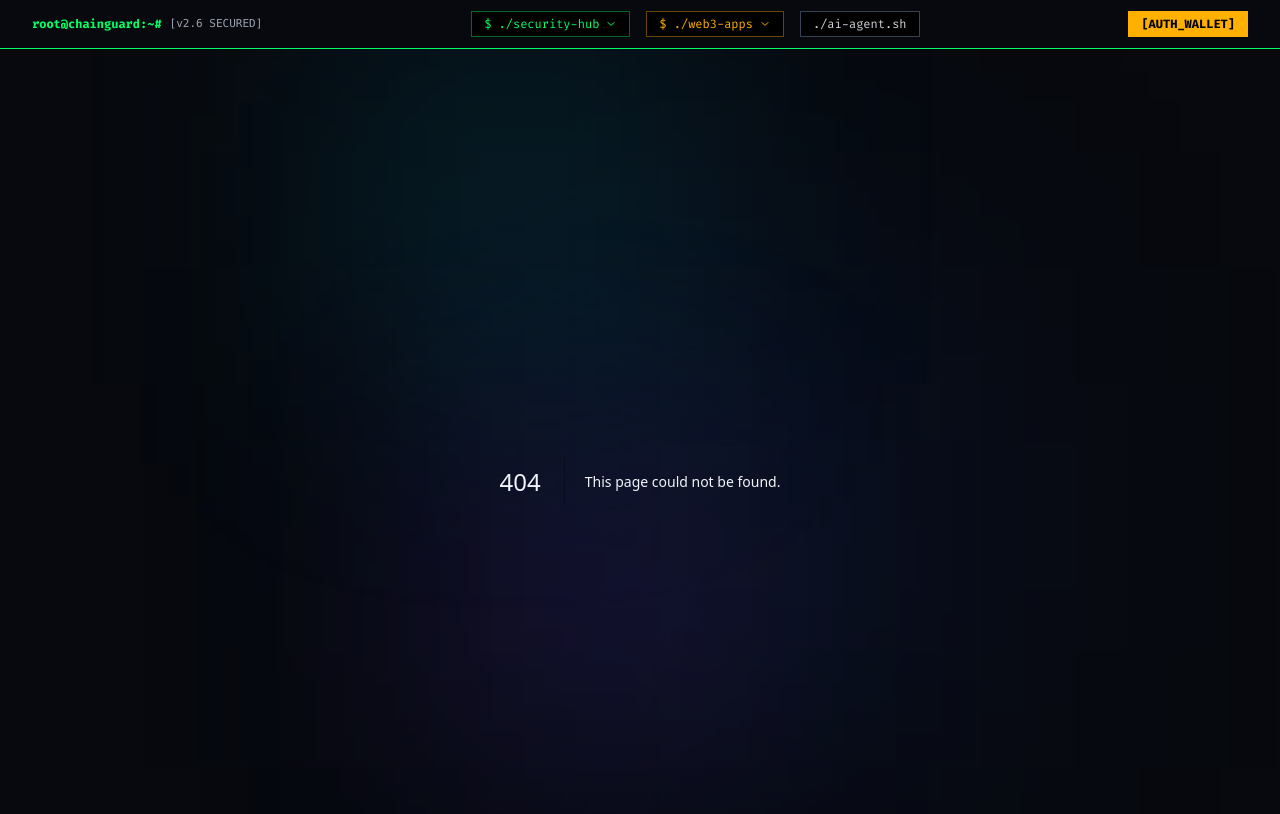
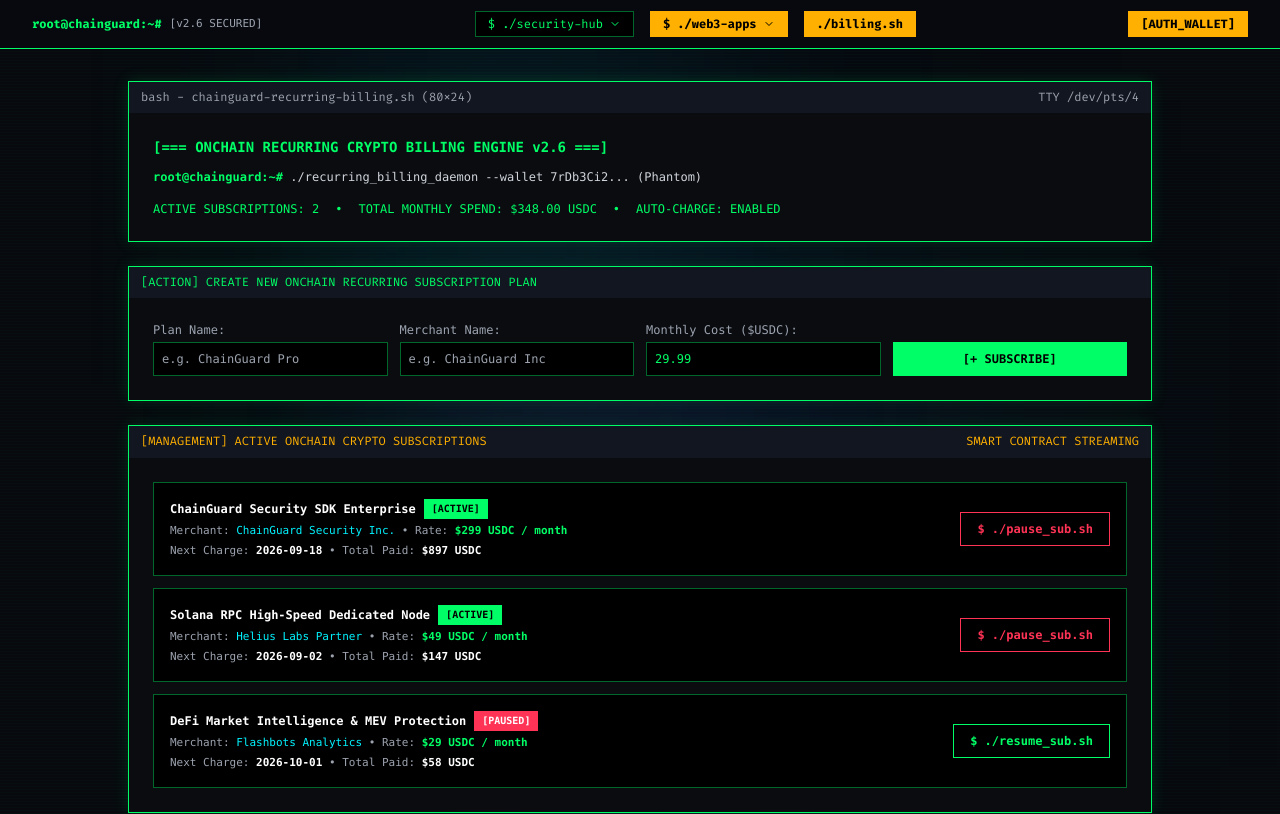
Before and after one commit to beduldul/chainguard-web3-security, a Next.js app: page /subscriptions in a window 1280 px wide. Before the commit this address had no page. Shown: the top 814 px of the page. Built offline with nearby package versions, Linux system fonts and the light colour scheme.

Commit message:
feat: add Onchain Subscription Protocol & Recurring Crypto Billing module (Project #7)

```diff
--- /dev/null
+++ b/app/subscriptions/page.tsx
@@ -0,0 +1,171 @@
+'use client';
+
+import React, { useState } from 'react';
+import { INITIAL_SUBSCRIPTIONS, SubscriptionPlan } from '@/lib/subscriptionEngine';
+
+export default function SubscriptionsPage() {
+  const [subs, setSubs] = useState<SubscriptionPlan[]>(INITIAL_SUBSCRIPTIONS);
+  const [nameInput, setNameInput] = useState('');
+  const [merchantInput, setMerchantInput] = useState('');
+  const [priceInput, setPriceInput] = useState('29.99');
+  const [creating, setCreating] = useState(false);
+
+  const toggleStatus = (id: string) => {
+    setSubs(subs.map(s => {
+      if (s.id === id) {
+        const nextStatus = s.status === 'ACTIVE' ? 'PAUSED' : 'ACTIVE';
+        return { ...s, status: nextStatus };
+      }
+      return s;
+    }));
+  };
+
+  const handleCreateSub = (e: React.FormEvent) => {
+    e.preventDefault();
+    if (!nameInput || !merchantInput) return;
+
+    setCreating(true);
+    setTimeout(() => {
+      setCreating(false);
+      const newSub: SubscriptionPlan = {
+        id: `sub-${Date.now()}`,
+        name: nameInput,
+        merchantName: merchantInput,
+        priceUsdc: parseFloat(priceInput) || 29.99,
+        intervalDays: 30,
+        status: 'ACTIVE',
+        nextBillingDate: new Date(Date.now() + 30 * 86400000).toISOString().split('T')[0],
+        totalPaidUsdc: parseFloat(priceInput) || 29.99,
+      };
+      setSubs([newSub, ...subs]);
+      setNameInput('');
+      setMerchantInput('');
+    }, 1000);
+  };
+
+  const totalMonthlySpend = subs.reduce((acc, s) => s.status === 'ACTIVE' ? acc + s.priceUsdc : acc, 0);
+
+  return (
+    <div className="space-y-6 max-w-5xl mx-auto font-cli">
+      {/* CLI Header Terminal Box */}
+      <div className="cli-window">
+        <div className="cli-header flex items-center justify-between text-gray-400">
+          <span>bash - chainguard-recurring-billing.sh (80x24)</span>
+          <span>TTY /dev/pts/4</span>
+        </div>
+
+        <div className="p-6 space-y-3 font-mono text-xs">
+          <div className="text-[#00ff66] font-bold text-sm">
+            [=== ONCHAIN RECURRING CRYPTO BILLING ENGINE v2.6 ===]
+          </div>
+
+          <div className="text-gray-300">
+            <span className="text-[#00ff66] font-bold">root@chainguard:~#</span> ./recurring_billing_daemon --wallet 7rDb3Ci2... (Phantom)
+          </div>
+
+          <div className="flex flex-wrap gap-4 text-xs font-mono text-[#00ff66] pt-1">
+            <span>ACTIVE SUBSCRIPTIONS: {subs.filter(s => s.status === 'ACTIVE').length}</span>
+            <span>•</span>
+            <span>TOTAL MONTHLY SPEND: ${totalMonthlySpend.toFixed(2)} USDC</span>
+            <span>•</span>
+            <span>AUTO-CHARGE: ENABLED</span>
+          </div>
+        </div>
+      </div>
+
+      {/* New Subscription Form */}
+      <div className="cli-window">
+        <div className="cli-header text-[#00ff66]">
+          <span>[ACTION] CREATE NEW ONCHAIN RECURRING SUBSCRIPTION PLAN</span>
+        </div>
+
+        <div className="p-6">
+          <form onSubmit={handleCreateSub} className="grid grid-cols-1 sm:grid-cols-4 gap-3 text-xs font-mono">
+            <div>
+              <label className="text-gray-400 block mb-1">Plan Name:</label>
+              <input
+                type="text"
+                value={nameInput}
+                onChange={(e) => setNameInput(e.target.value)}
+                placeholder="e.g. ChainGuard Pro"
+                className="w-full p-2 bg-black border border-[#00ff66]/40 text-[#00ff66] focus:outline-none focus:border-[#00ff66]"
+                required
+              />
+            </div>
+            <div>
+              <label className="text-gray-400 block mb-1">Merchant Name:</label>
+              <input
+                type="text"
+                value={merchantInput}
+                onChange={(e) => setMerchantInput(e.target.value)}
+                placeholder="e.g. ChainGuard Inc"
+                className="w-full p-2 bg-black border border-[#00ff66]/40 text-[#00ff66] focus:outline-none focus:border-[#00ff66]"
+                required
+              />
+            </div>
+            <div>
+              <label className="text-gray-400 block mb-1">Monthly Cost ($USDC):</label>
+              <input
+                type="number"
+                step="0.01"
+                value={priceInput}
+                onChange={(e) => setPriceInput(e.target.value)}
+                className="w-full p-2 bg-black border border-[#00ff66]/40 text-[#00ff66] focus:outline-none focus:border-[#00ff66]"
+                required
+              />
+            </div>
+            <div className="flex items-end">
+              <button
+                type="submit"
+                disabled={creating}
+                className="w-full py-2 bg-[#00ff66] text-black font-bold border border-[#00ff66] hover:bg-[#00cc52] transition-all disabled:opacity-50"
+              >
+                {creating ? '[PROCESSING...]' : '[+ SUBSCRIBE]'}
+              </button>
+            </div>
+          </form>
+        </div>
+      </div>
+
+      {/* Subscriptions List */}
+      <div className="cli-window">
+        <div className="cli-header text-[#ffb000] flex justify-between">
+          <span>[MANAGEMENT] ACTIVE ONCHAIN CRYPTO SUBSCRIPTIONS</span>
+          <span>SMART CONTRACT STREAMING</span>
+        </div>
+
+        <div className="p-6 space-y-3 font-mono text-xs">
+          {subs.map((sub) => (
+            <div key={sub.id} className="p-4 bg-black border border-[#00ff66]/40 flex flex-col sm:flex-row justify-between items-start sm:items-center gap-3">
+              <div className="space-y-1">
+                <div className="flex items-center gap-2 font-bold text-white">
+                  <span>{sub.name}</span>
+                  <span className={`px-2 py-0.5 text-[10px] font-bold ${sub.status === 'ACTIVE' ? 'bg-[#00ff66] text-black' : 'bg-[#ff3355] text-white'}`}>
+                    [{sub.status}]
+                  </span>
+                </div>
+                <div className="text-gray-400 text-[11px]">
+                  Merchant: <span className="text-[#00f2fe]">{sub.merchantName}</span> • Rate: <span className="text-[#00ff66] font-bold">${sub.priceUsdc} USDC / month</span>
+                </div>
+                <div className="text-gray-400 text-[11px]">
+                  Next Charge: <span className="text-white font-bold">{sub.nextBillingDate}</span> • Total Paid: <span className="text-white font-bold">${sub.totalPaidUsdc} USDC</span>
+                </div>
+              </div>
+
+              <button
+                onClick={() => toggleStatus(sub.id)}
+                className={`px-4 py-2 border font-bold transition-all shrink-0 ${
+                  sub.status === 'ACTIVE'
+                    ? 'border-[#ff3355] text-[#ff3355] hover:bg-[#ff3355] hover:text-white'
+                    : 'border-[#00ff66] text-[#00ff66] hover:bg-[#00ff66] hover:text-black'
+                }`}
+              >
+                {sub.status === 'ACTIVE' ? '$ ./pause_sub.sh' : '$ ./resume_sub.sh'}
+              </button>
+            </div>
+          ))}
+        </div>
+      </div>
+    </div>
+  );
+}
--- a/components/Navbar.tsx
+++ b/components/Navbar.tsx
@@ -3,7 +3,7 @@
 import React, { useState, useEffect, useRef } from 'react';
 import Link from 'next/link';
 import { usePathname } from 'next/navigation';
-import { Terminal, Shield, Wallet, ChevronDown, Cpu, Lock, Bot } from 'lucide-react';
+import { Terminal, Shield, Wallet, ChevronDown, Cpu, Lock, Bot, RefreshCw } from 'lucide-react';
 
 export default function Navbar() {
   const pathname = usePathname();
@@ -104,6 +104,7 @@
 
   const appLinks = [
     { href: '/checkout', label: './checkout-router.sh', desc: 'Stripe for Multi-Chain Crypto' },
+    { href: '/subscriptions', label: './recurring-billing.sh', desc: 'Automated Crypto Subscriptions' },
     { href: '/payroll', label: './crypto-payroll.sh', desc: 'Corporate Batch Disbursal Engine' },
     { href: '/escrow', label: './freelancer-escrow.sh', desc: 'Milestone Fund Locking & Release' },
     { href: '/credit-score', label: './credit-score.sh', desc: 'Wallet Reputation & DeFi Rating' },
@@ -202,14 +203,14 @@
             </div>
 
             <Link
-              href="/ai-agent"
+              href="/subscriptions"
               className={`px-3 py-1 border ${
-                pathname === '/ai-agent'
-                  ? 'bg-[#00ff66] text-black font-bold border-[#00ff66]'
-                  : 'bg-black text-gray-300 border-gray-700 hover:border-[#00ff66] hover:text-[#00ff66]'
+                pathname === '/subscriptions'
+                  ? 'bg-[#ffb000] text-black font-bold border-[#ffb000]'
+                  : 'bg-black text-gray-300 border-gray-700 hover:border-[#ffb000] hover:text-[#ffb000]'
               }`}
             >
-              ./ai-agent.sh
+              ./billing.sh
             </Link>
 
           </nav>
--- /dev/null
+++ b/lib/subscriptionEngine.ts
@@ -0,0 +1,43 @@
+export interface SubscriptionPlan {
+  id: string;
+  name: string;
+  merchantName: string;
+  priceUsdc: number;
+  intervalDays: number;
+  status: 'ACTIVE' | 'PAUSED' | 'CANCELLED';
+  nextBillingDate: string;
+  totalPaidUsdc: number;
+}
+
+export const INITIAL_SUBSCRIPTIONS: SubscriptionPlan[] = [
+  {
+    id: 'sub-101',
+    name: 'ChainGuard Security SDK Enterprise',
+    merchantName: 'ChainGuard Security Inc.',
+    priceUsdc: 299,
+    intervalDays: 30,
+    status: 'ACTIVE',
+    nextBillingDate: '2026-09-18',
+    totalPaidUsdc: 897,
+  },
+  {
+    id: 'sub-102',
+    name: 'Solana RPC High-Speed Dedicated Node',
+    merchantName: 'Helius Labs Partner',
+    priceUsdc: 49,
+    intervalDays: 30,
+    status: 'ACTIVE',
+    nextBillingDate: '2026-09-02',
+    totalPaidUsdc: 147,
+  },
+  {
+    id: 'sub-103',
+    name: 'DeFi Market Intelligence & MEV Protection',
+    merchantName: 'Flashbots Analytics',
+    priceUsdc: 29,
+    intervalDays: 30,
+    status: 'PAUSED',
+    nextBillingDate: '2026-10-01',
+    totalPaidUsdc: 58,
+  },
+];
```
Also changed, not shown: 2 other files (tests, documents, lock files or other folders).
